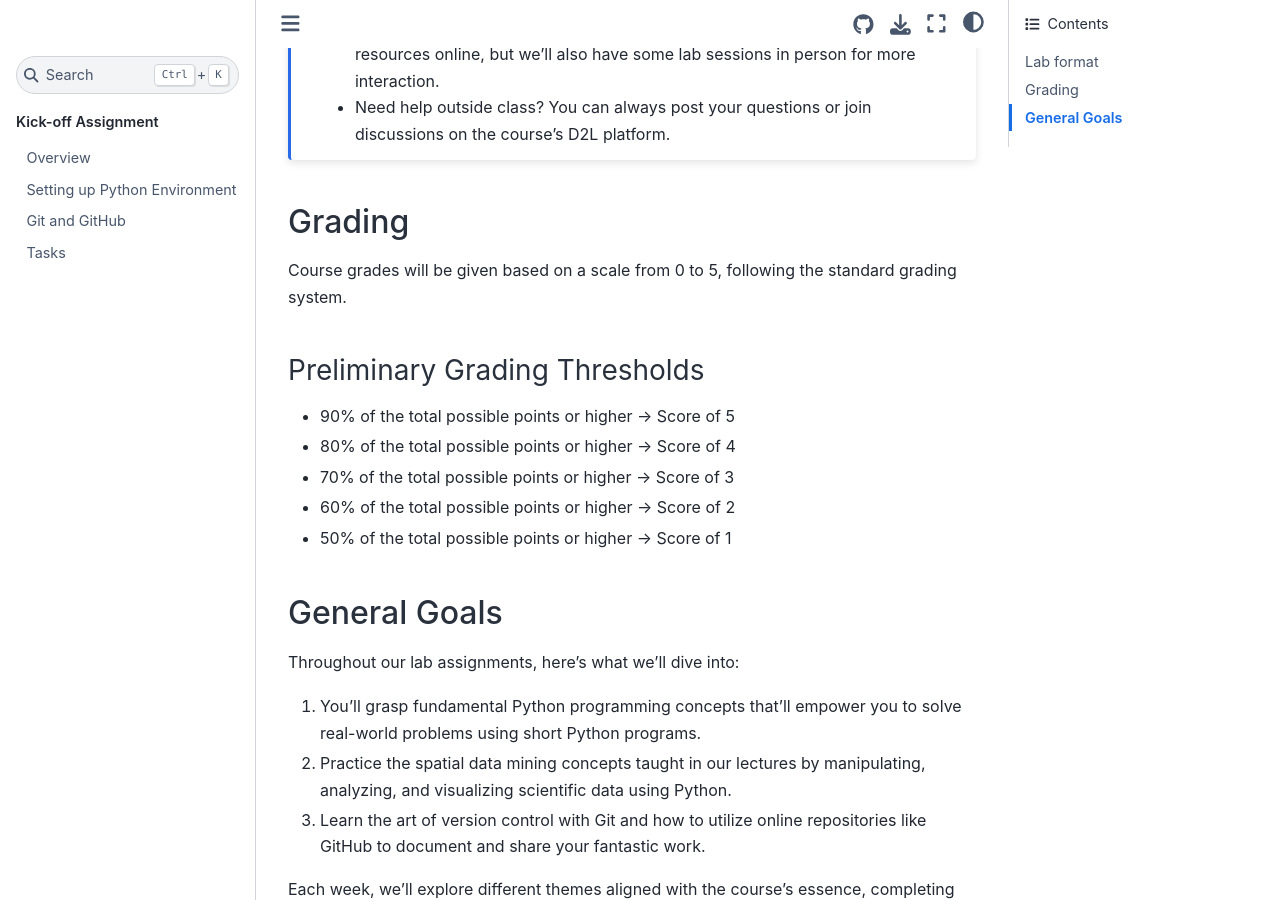
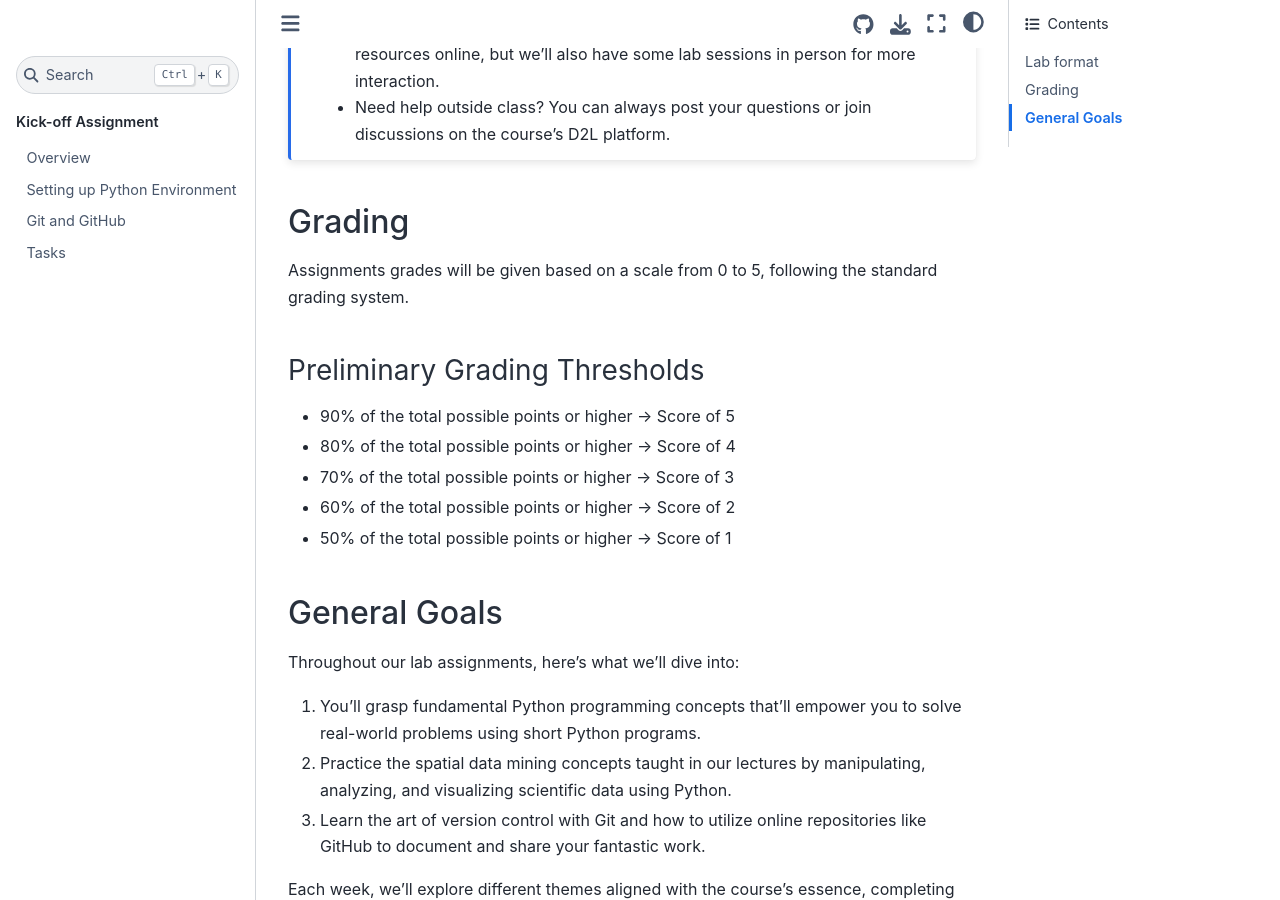
Before and after one commit to safarzadeh-reza/ENGO645-Assignments, a Sphinx documentation site: the page built from source/index.rst, in a window 1280 px wide and 900 px high, scrolled down 973 px. Built offline with Sphinx 7.4.7 and the Sphinx Book theme 1.1.4, drawn with Linux system fonts in a browser that asks for light colours.

Commit message:
edit index

```diff
--- a/source/index.rst
+++ b/source/index.rst
@@ -33,7 +33,7 @@ While it's great to work together with other students, make sure your submission
 Grading
 -------
 
-Course grades will be given based on a scale from 0 to 5, following the standard grading system.
+Assignments grades will be given based on a scale from 0 to 5, following the standard grading system.
 
 Preliminary Grading Thresholds
 ~~~~~~~~~~~~~~~~~~~~~~~~~~~~~~
@@ -44,7 +44,7 @@ Preliminary Grading Thresholds
 - 60% of the total possible points or higher → Score of 2
 - 50% of the total possible points or higher → Score of 1
 
-.. admonition:: Quick Note!
+.. admonition:: Quick Note
     Make sure to submit your assignments on time. Generally, assignments are due within two weeks (we'll let you know the exact date and time for each assignment). If you need a bit more time, no worries! Late submissions within 24 hours will have a small -10% penalty, and within 48 hours, it's just a 20% reduction. But after 48 hours, sorry, no more submissions accepted, and you'll lose the marks for that assignment.
 
 
```
